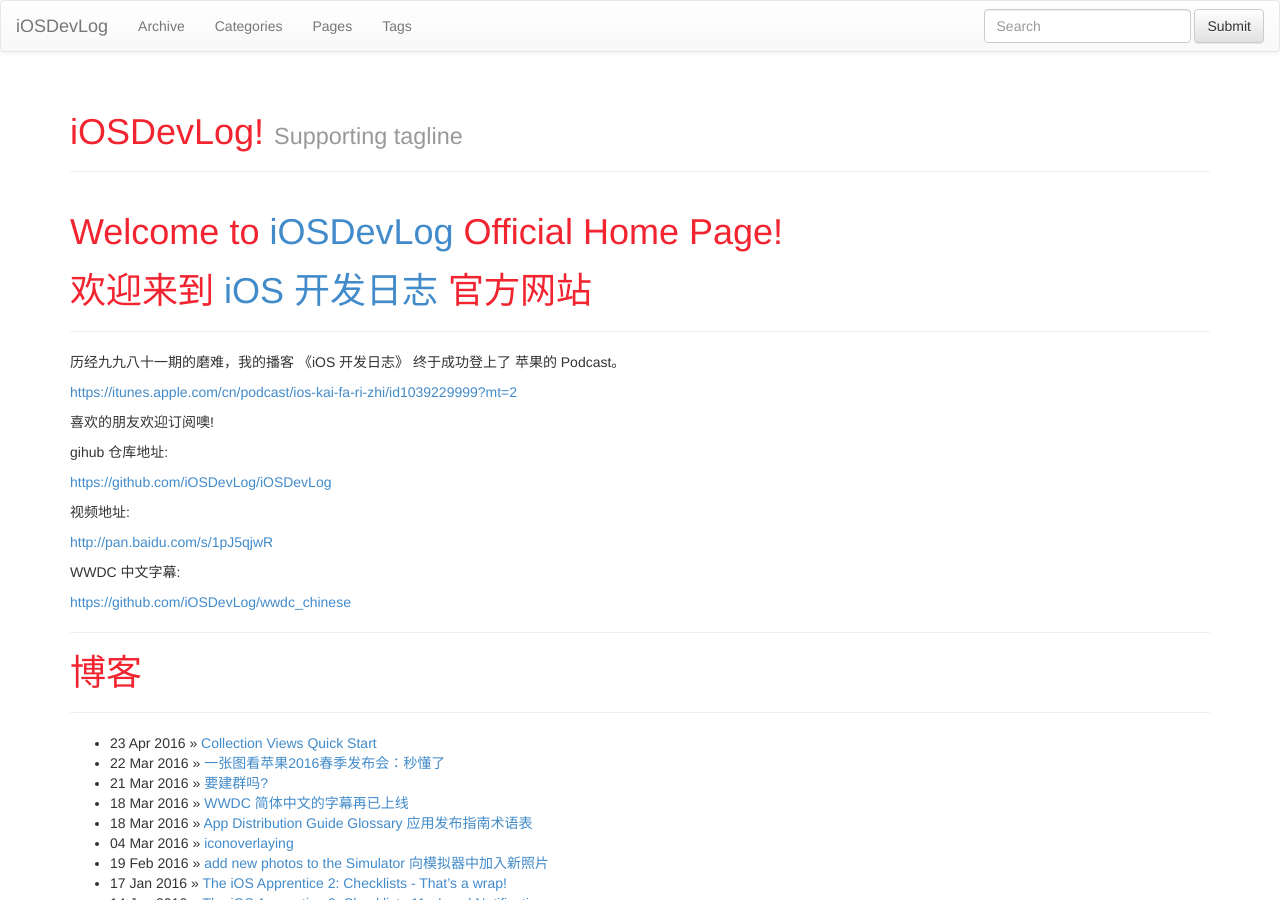
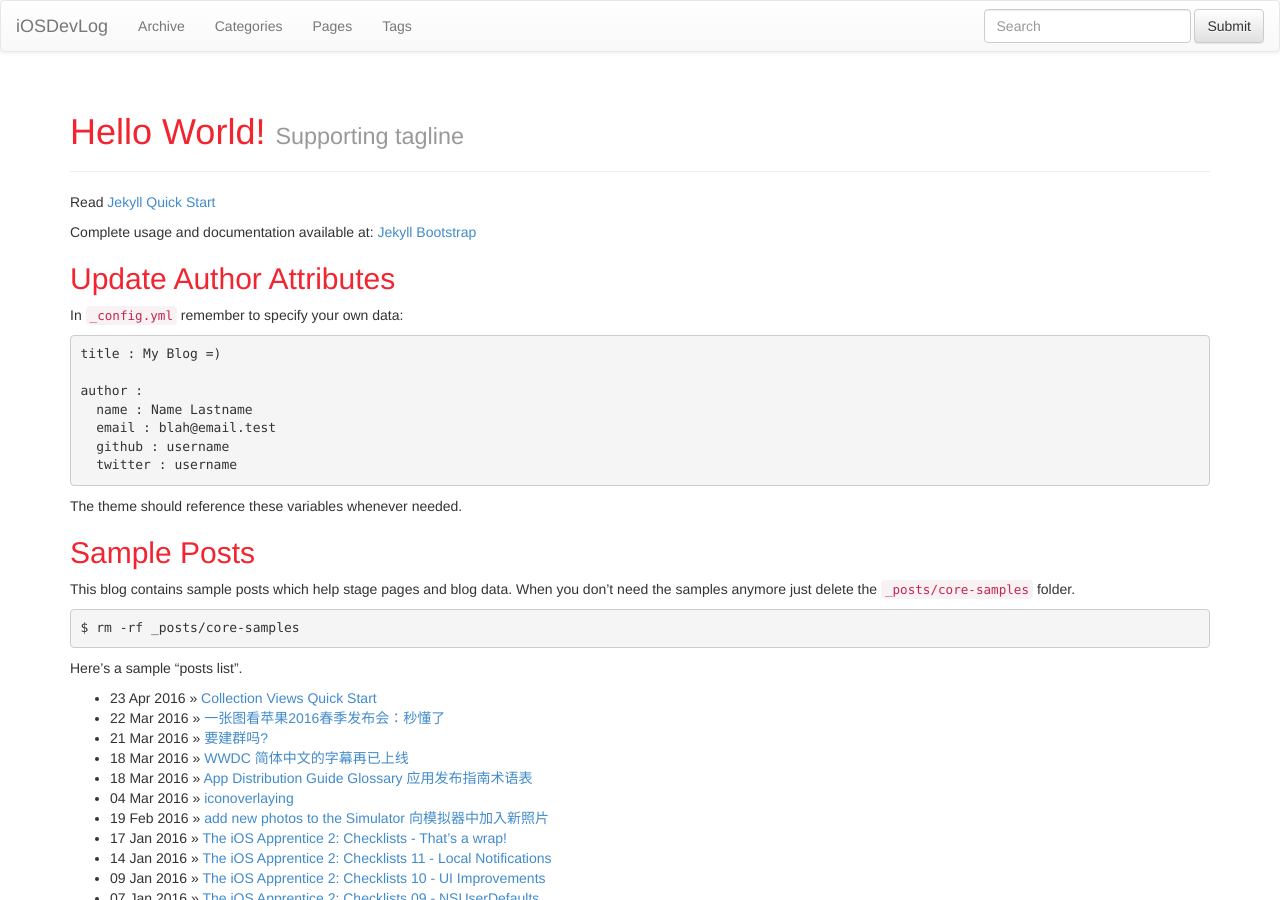
Before and after one commit to j15/j15.github.io, a Jekyll site: the page built from index.md, in a window 1280 px wide and 900 px high. Built offline with Jekyll 4.4.1, drawn with Linux system fonts in a browser that asks for light colours; nearby versions of some CDN libraries; Markdown is read by kramdown in place of the engine named in the settings; some of the changed text lies outside the part shown.

Commit message:
index.md

```diff
--- a/index.md
+++ b/index.md
@@ -1,40 +1,44 @@
 ---
 layout: page
-title: iOSDevLog!
+title: Hello World!
 tagline: Supporting tagline
 ---
 {% include JB/setup %}
 
-# Welcome to [iOSDevLog](http://iosdevlog.com) Official Home Page!
+Read [Jekyll Quick Start](http://jekyllbootstrap.com/usage/jekyll-quick-start.html)
 
-# 欢迎来到 [iOS 开发日志](http://iosdevlog.com) 官方网站
----
+Complete usage and documentation available at: [Jekyll Bootstrap](http://jekyllbootstrap.com)
 
-历经九九八十一期的磨难，我的播客 《iOS 开发日志》 终于成功登上了 苹果的 Podcast。
+## Update Author Attributes
 
-<https://itunes.apple.com/cn/podcast/ios-kai-fa-ri-zhi/id1039229999?mt=2>
+In `_config.yml` remember to specify your own data:
 
-喜欢的朋友欢迎订阅噢!
+    title : My Blog =)
 
-gihub 仓库地址:
+    author :
+      name : Name Lastname
+      email : blah@email.test
+      github : username
+      twitter : username
 
-<https://github.com/iOSDevLog/iOSDevLog>
+The theme should reference these variables whenever needed.
 
-视频地址:
+## Sample Posts
 
-<http://pan.baidu.com/s/1pJ5qjwR>
+This blog contains sample posts which help stage pages and blog data.
+When you don't need the samples anymore just delete the `_posts/core-samples` folder.
 
-WWDC 中文字幕:
+    $ rm -rf _posts/core-samples
 
-<https://github.com/iOSDevLog/wwdc_chinese>
-
----
-
-# 博客
----
+Here's a sample "posts list".
 
 <ul class="posts">
   {% for post in site.posts %}
     <li><span>{{ post.date | date_to_string }}</span> &raquo; <a href="{{ BASE_PATH }}{{ post.url }}">{{ post.title }}</a></li>
   {% endfor %}
 </ul>
+
+## To-Do
+
+This theme is still unfinished. If you'd like to be added as a contributor, [please fork](http://github.com/plusjade/jekyll-bootstrap)!
+We need to clean up the themes, make theme usage guides with theme-specific markup examples.
```
